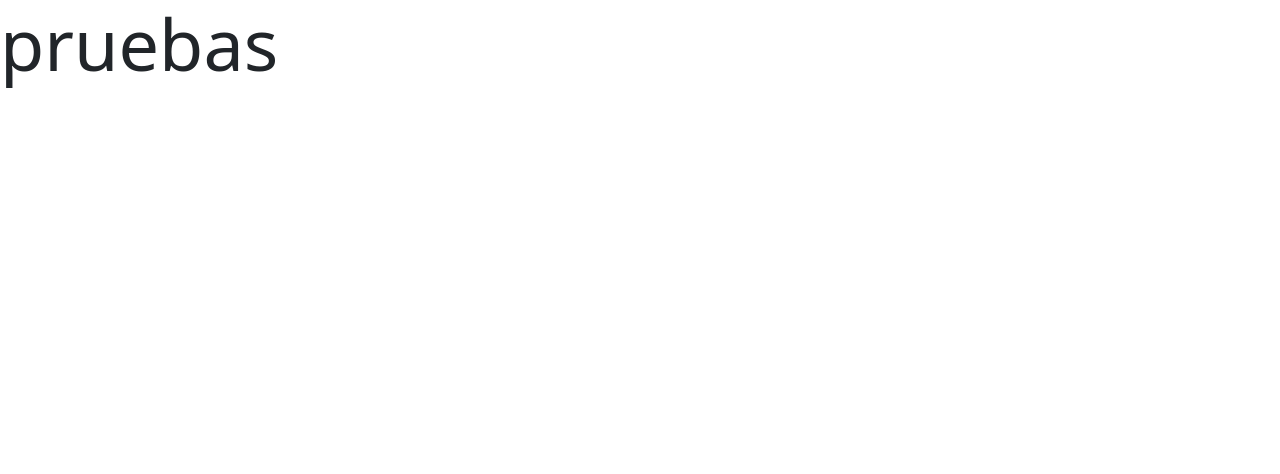
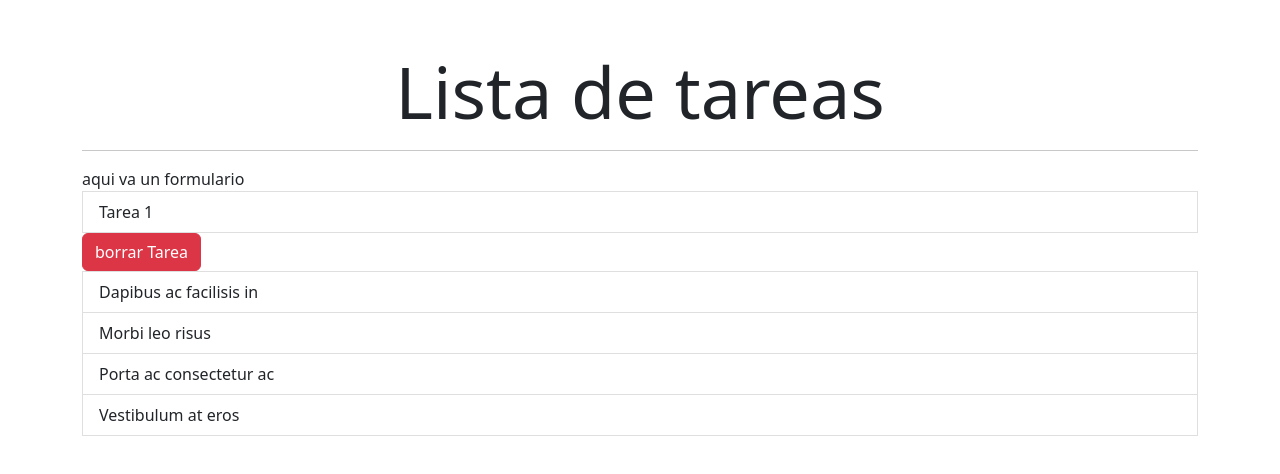
Before and after one commit to manu071202/listaTarea, a React (Create React App) app: page / in a window 1280 px wide. Shown: the top 474 px of the page. Built offline with nearby package versions, Linux system fonts and the light colour scheme.

Commit message:
creamos la lista e items

```diff
--- a/src/App.jsx
+++ b/src/App.jsx
@@ -1,9 +1,17 @@
 import 'bootstrap/dist/css/bootstrap.min.css'
+import  Container  from 'react-bootstrap/Container';
+import FormTarea from './components/FormTarea';
+import ListaTarea from './components/ListaTarea';
 
 function App() {
   return (
     <div>
-      <h1 className='display-2'> pruebas</h1>
+      <Container className='my-5 '>
+      <h1 className='display-2 text-center '>Lista  de tareas </h1>
+      <hr/>
+<FormTarea></FormTarea>
+<ListaTarea></ListaTarea>
+      </Container>
 
     </div>
   );
--- /dev/null
+++ b/src/components/FormTarea.jsx
@@ -0,0 +1,11 @@
+import React from 'react';
+
+const FormTarea = () => {
+    return (
+        <div>
+            aqui va un formulario
+        </div>
+    );
+};
+
+export default FormTarea;
--- /dev/null
+++ b/src/components/ItemTarea.jsx
@@ -0,0 +1,16 @@
+import React from "react";
+import { Button, ListGroup } from "react-bootstrap";
+const ItemTarea = () => {
+  return (
+    <div>
+      <ListGroup.Item>Tarea 1</ListGroup.Item>
+      <Button variant='danger' >borrar Tarea</Button>
+      <ListGroup.Item>Dapibus ac facilisis in</ListGroup.Item>
+      <ListGroup.Item>Morbi leo risus</ListGroup.Item>
+      <ListGroup.Item>Porta ac consectetur ac</ListGroup.Item>
+      <ListGroup.Item>Vestibulum at eros</ListGroup.Item>
+    </div>
+  );
+};
+
+export default ItemTarea;
--- /dev/null
+++ b/src/components/ListaTarea.jsx
@@ -0,0 +1,16 @@
+import React from "react";
+import { ListGroup } from "react-bootstrap";
+import ItemTarea from "./ItemTarea";
+
+const ListaTarea = () => {
+  return (
+
+      <ListGroup>
+        <ItemTarea></ItemTarea>
+
+      </ListGroup>
+
+  );
+};
+
+export default ListaTarea;
```
